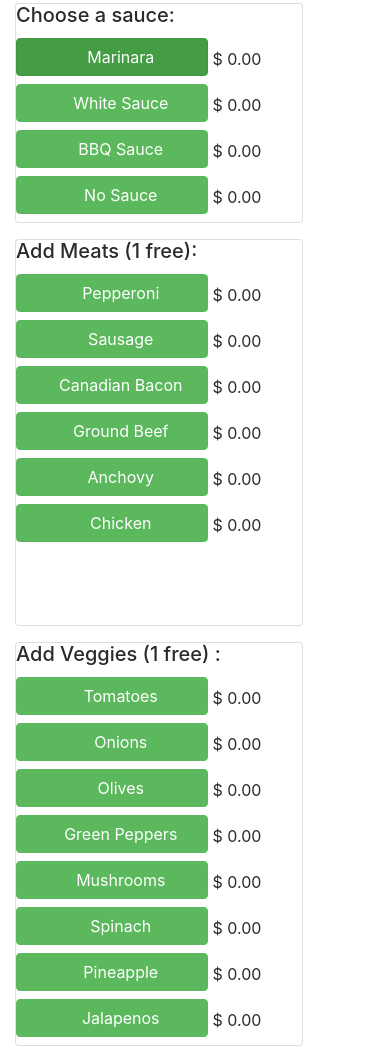
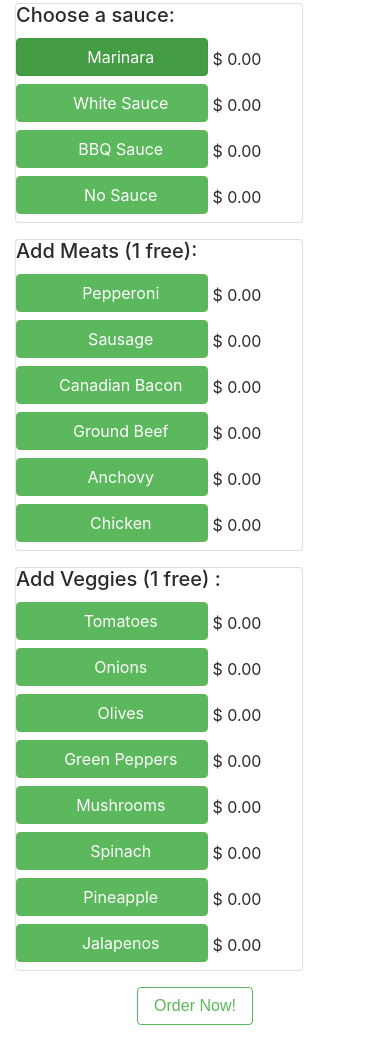
Before and after one commit to JayeFive/BobsPizza, a plain HTML site: page index.html in a window 390 px wide. Shown: the part 823-1872 px from the top of the page. Drawn offline with nearby package versions, Linux system fonts and the light colour scheme.

Commit message:
Remove card height in leiu of mobile-first design

```diff
--- a/index.html
+++ b/index.html
@@ -254,7 +254,7 @@
                     <!-- Meat Toppings -->
                     <div class="col mt-3">
                         <div class="card border-success" style="width: 18rem;">
-                            <div class="card-body" style="height: 385px;">
+                            <div class="card-body">
                                 <h5 class="card-title">Add Meats (1 free):</h5>
                                 <div class="btn-group-sm btn-group-toggle btn-group-vertical" data-toggle="buttons">
                                     <div class="input-group input-group-sm">
```
